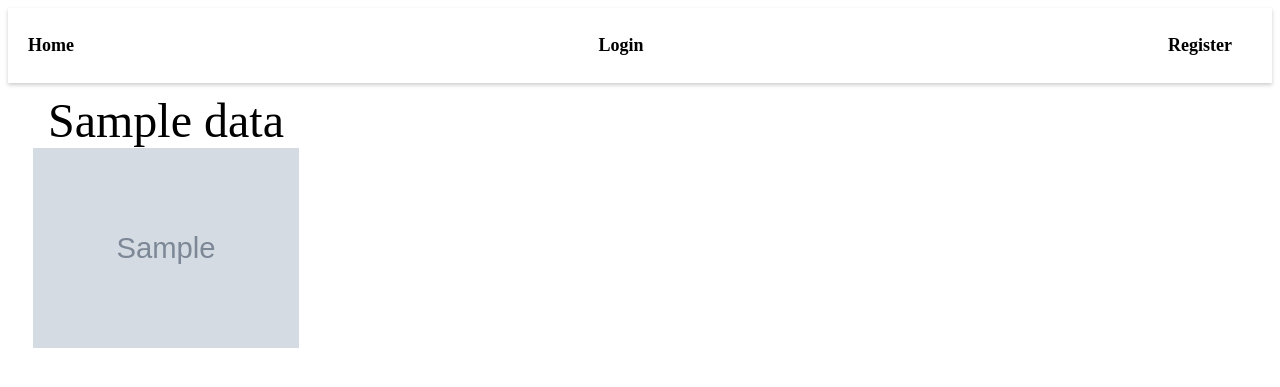
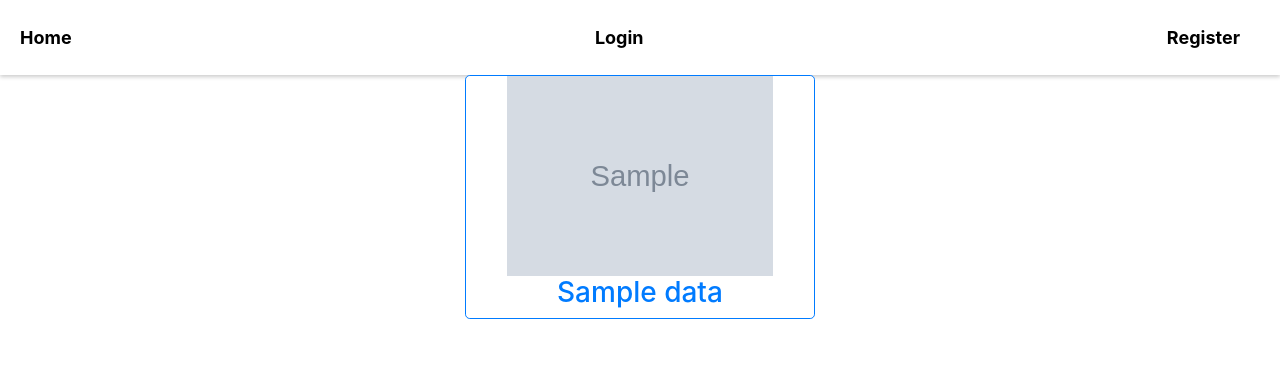
Before and after one commit to LilMike707/pokemon-capstone, a Flask app: page /index in a window 1280 px wide. Shown: the top 387 px of the page. Run offline with Flask 3, Linux system fonts and the light colour scheme; tables that the repository leaves empty hold one stand-in row (values such as "Sample post"); grey boxes marked "Sample" are stand-in pictures; a database or web service that is not in the repository returns one stand-in record (values such as "Sample title"); data that the repository does not hold is empty; some libraries are stand-ins or nearby versions.

Commit message:
css on set index done

```diff
--- a/static/css/style.css
+++ b/static/css/style.css
@@ -1,45 +1,8 @@
-/* .card-container {
-  display: flex;
-  flex-wrap: wrap;
-  justify-content: center;
-}
 
-.card {
-  position: relative;
-  display: flex;
-  flex-direction: column;
-  width: 250px;
-  height: 400px;
-  margin: 20px;
-  padding: 10px;
-  background-color: #fff;
-  box-shadow: 0px 0px 10px rgba(0, 0, 0, 0.1);
-}
 
-.card-name {
-  font-size: 20px;
-  font-weight: bold;
-  margin-bottom: 10px;
-}
+/* This is for the page that shows the cards. This looks decent as of now.... */
 
-.card-rarity {
-  font-size: 16px;
-  margin-bottom: 10px;
-}
 
-.card-price {
-  font-size: 16px;
-  margin-bottom: 10px;
-}
-
-.card img {
-  max-width: 100%;
-  max-height: 70%;
-  object-fit: contain;
-  margin-bottom: 10px;
-} */
-
-/* Card container */
 .card-container {
   position: relative;
   display: flex;
@@ -59,7 +22,7 @@
   top: 150px;
 }
 
-.card {
+.mycard {
   position: relative;
   display: flex;
   flex-direction: column;
@@ -94,7 +57,7 @@
 
 
 
-
+/* This is for the like button. DO NOT FUCK WITH THIS */
 
 
 .like-button {
@@ -131,7 +94,12 @@
 
 
 
-.sets-container {
+
+
+/* This is my side bar */
+
+
+/* .sets-container {
   position: fixed;
   top: 70px;
   left: 0;
@@ -151,7 +119,7 @@
 
 .sets-container a:hover {
   background-color: #ddd;
-}
+} */
 
 
 
@@ -161,6 +129,12 @@
 
 
 
+
+
+
+
+
+/* This is for the homepage */
 
 
 
@@ -180,6 +154,14 @@
 
 
 
+
+
+
+
+
+
+
+/* This is for the navbar, should be present on all pages. */
 
 
 
@@ -214,26 +196,30 @@
 
 
 
-.sets {
-  display: inline-block;
-  box-sizing: border-box;
-  padding: 10px;
-  width: 25%;
-  text-align: center;
-  margin: 0 auto;
+
+
+
+
+
+/* This is the page for choosing a specific set. No cards are being displayed here */
+
+
+.row {
+  display: flex;
+  justify-content: center;
 }
 
-.sets img {
-  display: block;
-  margin: 0 auto;
-  max-width: 100%;
-  height: 200px; /* set a fixed height for all images */
-  object-fit: contain; /* keep aspect ratio and fit the image inside the container */
+/* Hover effect for image and title */
+.hover-effect {
+  transition: all 0.3s ease-in-out;
 }
 
-.sets a {
-  font-size: 3rem;
-  margin-top: 10px;
-  text-decoration: none;
-  color: black;
+.hover-effect:hover {
+  color: #007bff;
+  transform: scale(1.05);
 }
+
+.custom-image-size {
+  width: 100%;
+  object-fit: cover;
+}
--- a/templates/base.html
+++ b/templates/base.html
@@ -4,6 +4,7 @@
     <meta charset="UTF-8">
     <meta http-equiv="X-UA-Compatible" content="IE=edge">
     <meta name="viewport" content="width=device-width, initial-scale=1.0">
+    <link rel="stylesheet" href="https://maxcdn.bootstrapcdn.com/bootstrap/4.5.2/css/bootstrap.min.css">
     <link rel="stylesheet" href="{{ url_for('static', filename='css/style.css') }}">
     <script>
         {% block js %}
--- a/templates/liked.html
+++ b/templates/liked.html
@@ -8,7 +8,7 @@
 <div>
     <div class="liked-card-container">
         {% for card in cards %}
-          <div id="{{card.id}}" class="card">
+          <div id="{{card.id}}" class="mycard">
             <div class="card-name">{{ card.name }}</div>
             <div class="card-rarity">{{ card.rarity }}</div>
             <!-- <div class="card-price">${{ card.price }}</div> -->
--- a/templates/set_index.html
+++ b/templates/set_index.html
@@ -1,10 +1,18 @@
 {% extends 'base.html' %}
 
 {% block content %}
-    {% for set in sets %}
-        <div class="sets">
-            <div><a href="/index/{{set.id}}">{{set.name}}</a></div>
-            <div><img src="{{set.images.logo}}"></div>
+<div class="container">
+    <div class="row">
+      {% for set in sets %}
+        <div class="col-md-4">
+          <div class="card text-center border-primary rounded-lg mb-4">
+            <a href="/index/{{set.id}}" class="text-decoration-none">
+                <img src="{{set.images.logo}}" alt="{{set.name}}" class="card-img-top hover-effect custom-image-size img-fluid" style="object-fit: contain; max-width: 100%; height: 200px;">
+              <h3 class="hover-effect">{{set.name}}</h3>
+            </a>
+          </div>
         </div>
-    {% endfor %}
+      {% endfor %}
+    </div>
+  </div>
 {% endblock %}
```
Also changed, not shown: templates/index.html (+4 -4 lines).
